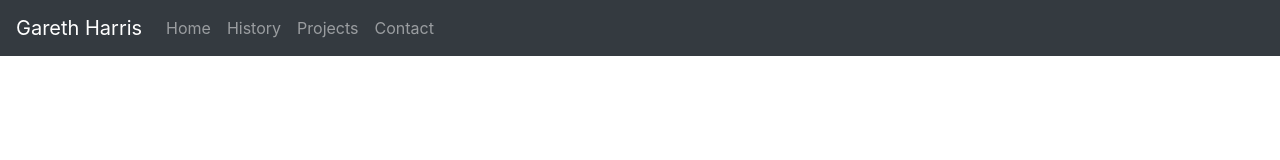
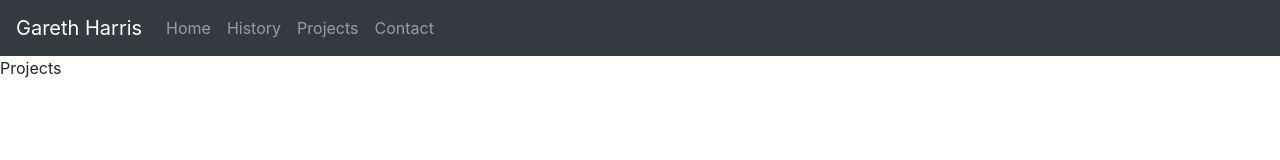
Before and after one commit to gdharris1000/hiregareth, a Vue app: page /projects in a window 1280 px wide. Shown: the top 160 px of the page. Built offline with nearby package versions, Linux system fonts and the light colour scheme.

Commit message:
projects compontent created, navbar links added for home and projects

```diff
--- a/src/components/NavBar.vue
+++ b/src/components/NavBar.vue
@@ -1,19 +1,19 @@
 <template>
     <nav class="navbar navbar-expand-lg navbar-dark bg-dark">
-        <a class="navbar-brand" href="#">Gareth Harris</a>
+        <router-link to="/" class="navbar-brand">Gareth Harris</router-link>
         <button class="navbar-toggler" type="button" data-toggle="collapse" data-target="#navbarText" aria-controls="navbarText" aria-expanded="false" aria-label="Toggle navigation">
             <span class="navbar-toggler-icon"></span>
         </button>
         <div class="collapse navbar-collapse" id="navbarText">
             <ul class="navbar-nav mr-auto">
             <li class="nav-item">
-                <a class="nav-link" href="#">Home <span class="sr-only">(current)</span></a>
+                <router-link to="/" class="nav-link">Home</router-link>
             </li>
             <li class="nav-item">
                 <a class="nav-link" href="#">History</a>
             </li>
             <li class="nav-item">
-                <a class="nav-link" href="#">Projects</a>
+                <router-link to="/projects" class="nav-link">Projects</router-link>
             </li>
             <li class="nav-item">
                 <a class="nav-link" href="#">Contact</a>
--- /dev/null
+++ b/src/components/Projects.vue
@@ -0,0 +1,9 @@
+<template>
+    <div>Projects</div>
+</template>
+
+<script>
+export default {
+    name: 'Projects'
+}
+</script>
--- a/src/main.js
+++ b/src/main.js
@@ -2,13 +2,15 @@ import Vue from 'vue';
 import VueRouter from 'vue-router';
 import App from './App.vue';
 import HomeScreen from './components/HomeScreen'
+import Projects from './components/Projects'
 
 Vue.use(VueRouter);
 
 export const router = new VueRouter({
   mode: 'history',
   routes: [
-    {path: '/', component: HomeScreen}
+    {path: '/', component: HomeScreen},
+    {path: '/projects', component: Projects}
   ]
 });
 
```
